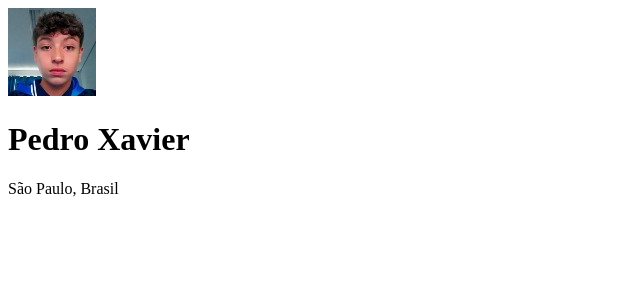
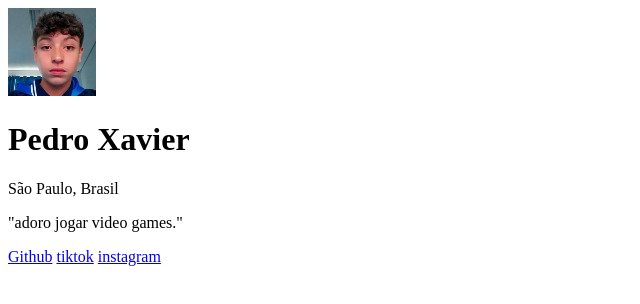
Before and after one commit to PedroXavier12a/meus-links, a plain HTML site: page index.html in a window 1280 px wide. Shown: the whole page, without its empty margins (0-640 px from the left). Drawn offline with Linux system fonts and the light colour scheme.

Commit message:
termino do desenvolvimento do HTML

```diff
--- a/index.html
+++ b/index.html
@@ -10,6 +10,11 @@
         <img src="./6e73b28d-21b0-4b2b-9bf3-490e07caf964.jpg" alt="imagem do criador do meus links,pedro xavier">
         <h1>Pedro Xavier</h1>
         <p>São Paulo, Brasil</p>
+
+        <p>"adoro jogar video games."</p>
+        <a href="https://github.com/PedroXavier12a/meus-links">Github</a>
+        <a href="https://www.tiktok.com/@alphazzzfc">tiktok</a>
+        <a href="https://www.instagram.com/pedroxaviermc/">instagram</a>
     </div>
 </body>
 </html>
```
